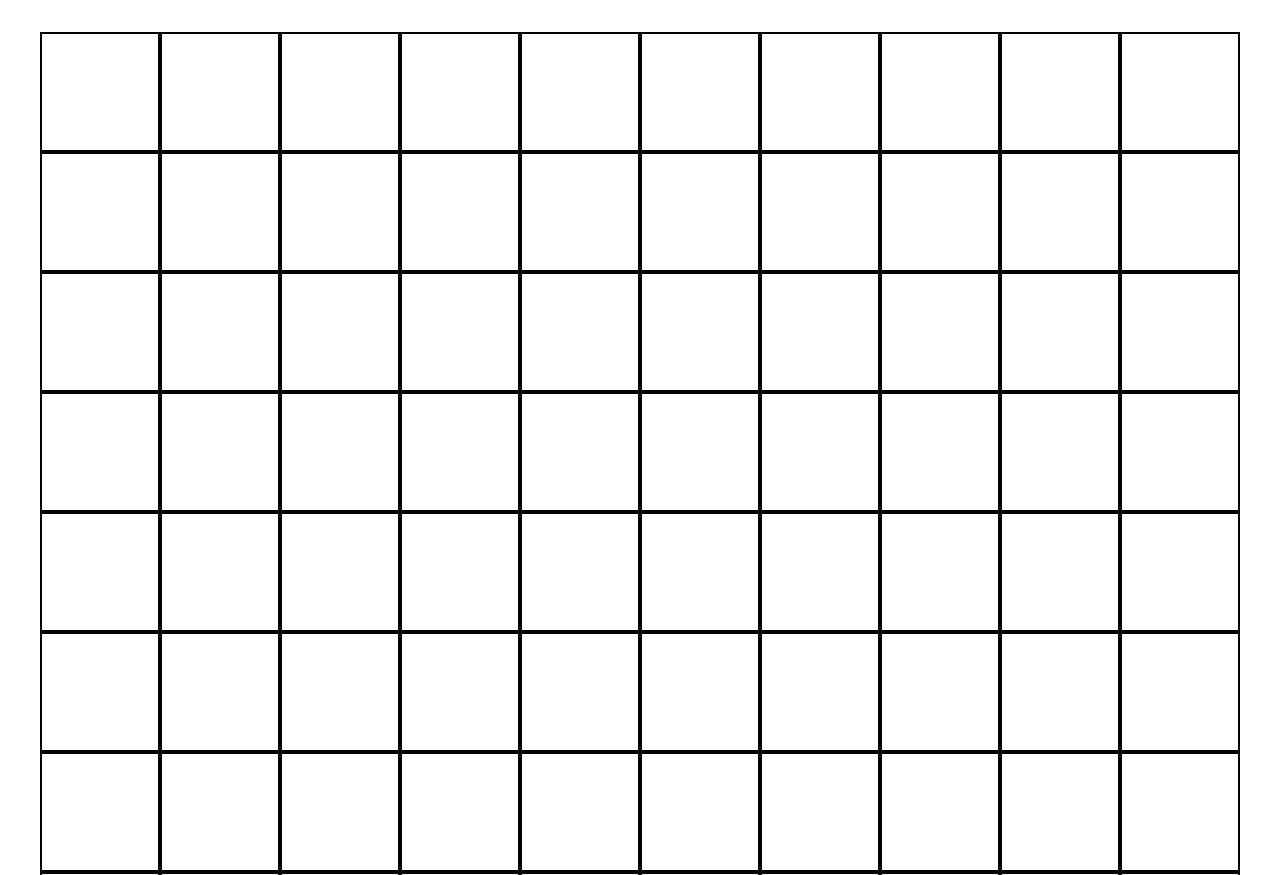
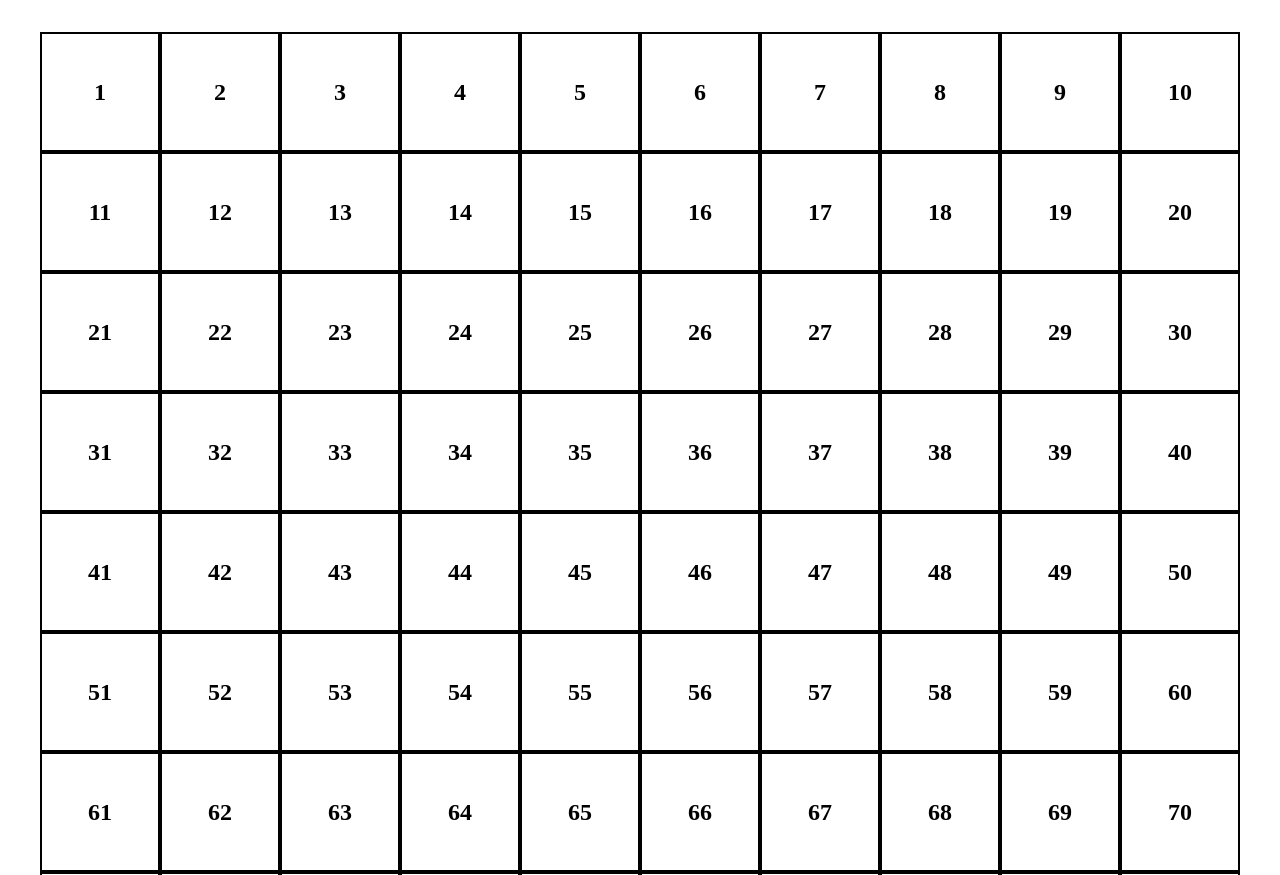
Before and after one commit to paoloevan/js-campominato-grid, a plain HTML site: page index.html in a window 1280 px wide. Shown: the top 875 px of the page. Drawn offline with Linux system fonts and the light colour scheme.

Commit message:
add number in grid and style

```diff
--- a/assets/css/style.css
+++ b/assets/css/style.css
@@ -6,6 +6,7 @@
 .container {
     max-width: 1200px;
     margin: 2rem auto;
+    font-size: 1.5rem;
     display: flex;
     flex-wrap: wrap;
 }
@@ -13,4 +14,9 @@
     width: calc(100% / 10);
     aspect-ratio: 1/1;
     border: 2px solid;
+    flex-wrap: wrap;
+    display: flex;
+    justify-content: center;
+    align-items: center;
+    font-weight: bolder;
 }
--- a/assets/js/main.js
+++ b/assets/js/main.js
@@ -11,7 +11,7 @@ con il numero della cella cliccata.
 const containerEl = document.querySelector('.container');
 
 
-for (let i = 0; i < 100; i++) {
+for (let i = 1; i < 101; i++) {
 
     // creo elemento da inserire nella dom
     const cellEl = document.createElement('div');
@@ -22,4 +22,6 @@ for (let i = 0; i < 100; i++) {
     //aggiungo la classe al'elemento
     cellEl.className = 'cell';
 
+    // aggiungo numero nella cella
+    cellEl.innerText = i;
 }
```
